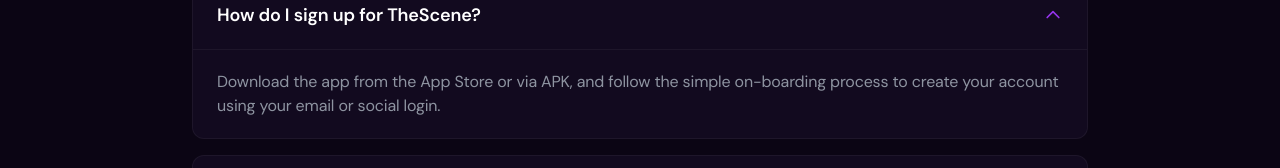
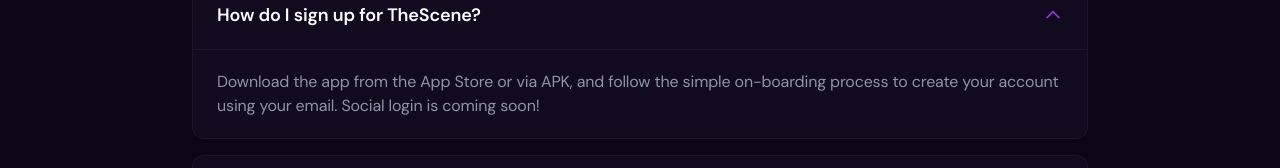
Before and after one commit to Andak-Creates/thescene-web, a Next.js app: page /faq in a window 1280 px wide. Shown: the part 436-604 px from the top of the page. Built offline with nearby package versions, Linux system fonts and the light colour scheme; no server answers.

Commit message:
chore: fixed faq

```diff
--- a/app/faq/page.tsx
+++ b/app/faq/page.tsx
@@ -14,7 +14,7 @@
   const faqItems = [
     {
       question: "How do I sign up for TheScene?",
-      answer: "Download the app from the App Store or via APK, and follow the simple on-boarding process to create your account using your email or social login."
+      answer: "Download the app from the App Store or via APK, and follow the simple on-boarding process to create your account using your email. Social login is coming soon!"
     },
     {
       question: "How do I buy tickets?",
```
